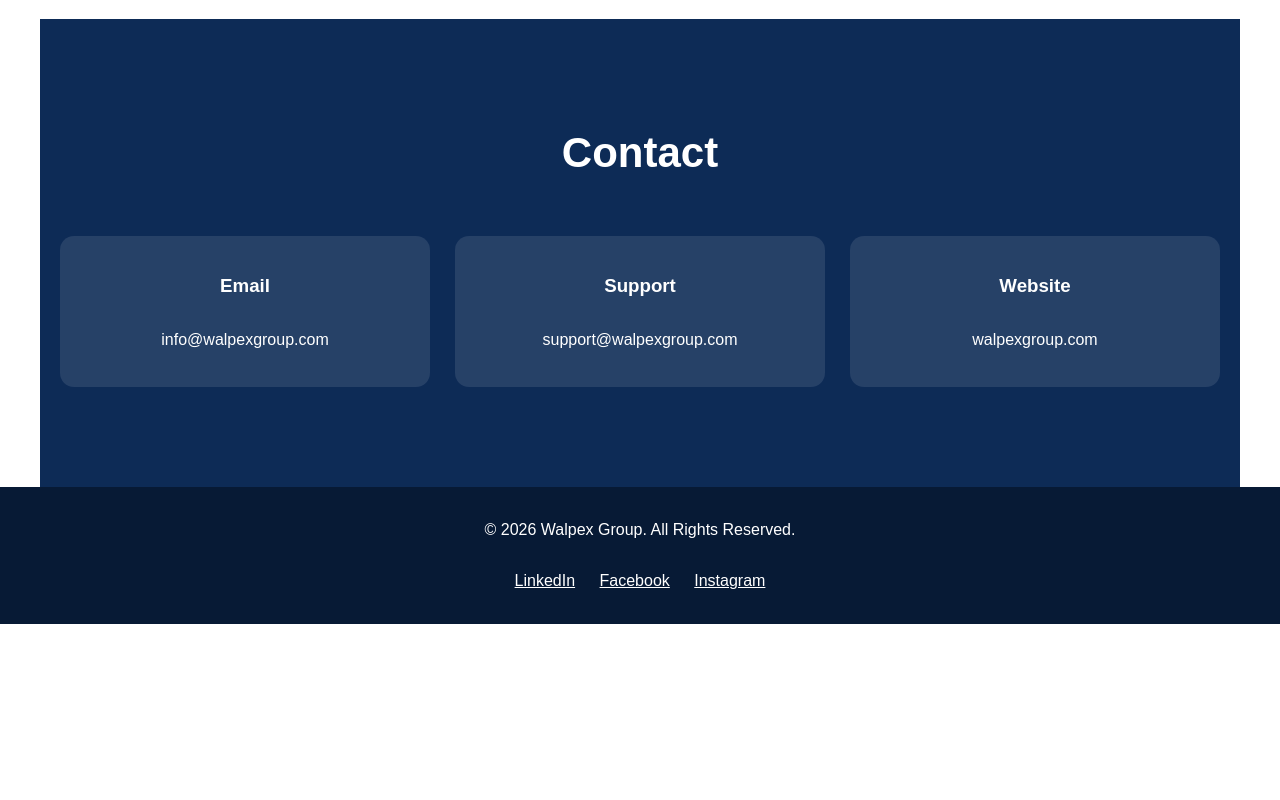
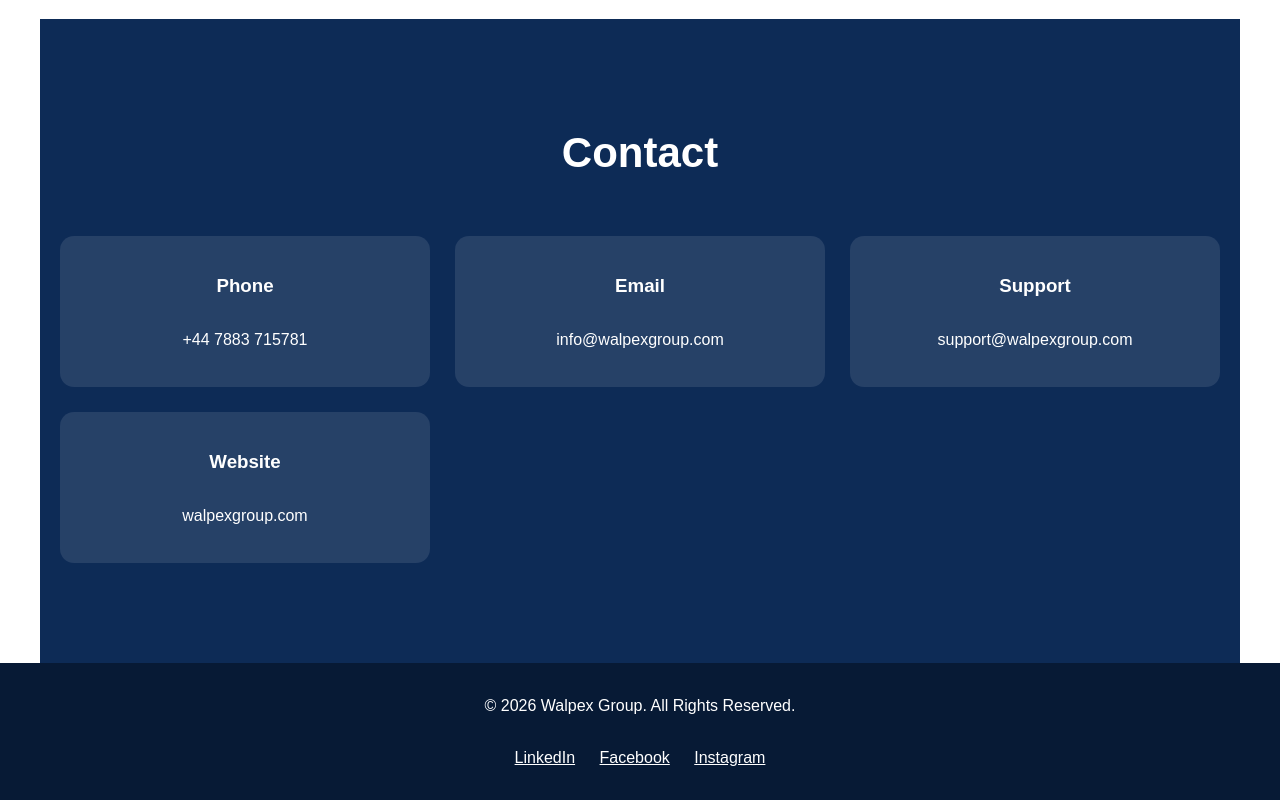
Before and after one commit to pawcoolstore-hue/walpexgroup-site, a plain HTML site: page index.html in a window 1280 px wide. Shown: the part 2089-2889 px from the top of the page. Before the commit the page ends 2713 px from the top, so only its background shows below. Drawn offline with Linux system fonts and the light colour scheme.

Commit message:
Update index.html

```diff
--- a/index.html
+++ b/index.html
@@ -218,6 +218,12 @@
 <section class="section contact-section" id="contact">
 <h2 class="section-title" style="color:white;">Contact</h2>
 <div class="contact-grid">
+
+<div class="contact-box">
+<h3>Phone</h3><br>
+<a href="tel:+447883715781">+44 7883 715781</a>
+</div>
+
 <div class="contact-box">
 <h3>Email</h3><br>
 <a href="mailto:info@walpexgroup.com">info@walpexgroup.com</a>
@@ -232,7 +238,7 @@
 <h3>Website</h3><br>
 <a href="https://walpexgroup.com">walpexgroup.com</a>
 </div>
-</div>
+
 </section>
 
 <footer>
```
